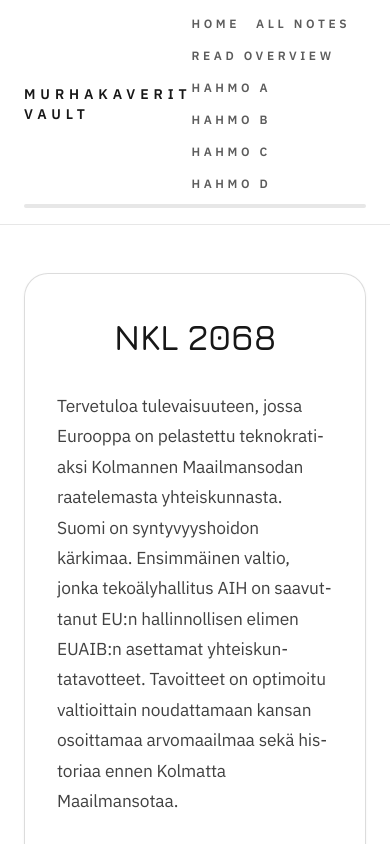
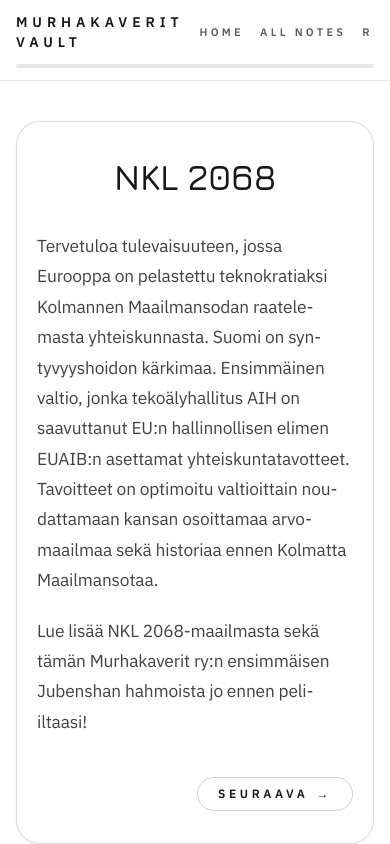
Before and after one commit to Laged/murhakaverit-chatgpt, a Next.js app: page / in a window 390 px wide. Shown: the top 844 px of the page. Built offline with nearby package versions, Linux system fonts and the light colour scheme.

Commit message:
style: improve mobile responsiveness

```diff
--- a/src/app/globals.css
+++ b/src/app/globals.css
@@ -33,6 +33,14 @@ body {
   line-height: 1.7;
   letter-spacing: -0.01em;
   text-rendering: optimizeLegibility;
+}
+
+.nav-scroll {
+  scrollbar-width: none;
+}
+
+.nav-scroll::-webkit-scrollbar {
+  display: none;
 }
 
 h1,
--- a/src/app/layout.tsx
+++ b/src/app/layout.tsx
@@ -58,7 +58,7 @@ export default function RootLayout({
       >
         <div className="flex min-h-screen flex-col">
           <SiteHeader />
-          <main className="mx-auto flex w-full max-w-5xl flex-1 flex-col gap-12 px-6 pb-24 pt-12 sm:px-8 sm:pt-16">
+          <main className="mx-auto flex w-full max-w-5xl flex-1 flex-col gap-8 px-4 pb-20 pt-10 sm:gap-12 sm:px-8 sm:pb-24 sm:pt-16">
             {children}
           </main>
         </div>
--- a/src/app/notes/[...slug]/page.tsx
+++ b/src/app/notes/[...slug]/page.tsx
@@ -124,7 +124,7 @@ export default async function NotePage({ params }: PageProps) {
         ))}
       </nav>
 
-      <article className="mx-auto flex w-full max-w-3xl flex-col gap-8 text-lg leading-relaxed text-foreground/85">
+      <article className="mx-auto flex w-full max-w-3xl flex-col gap-8 text-base leading-relaxed text-foreground/85 sm:text-lg">
         <header className="flex flex-col gap-4">
           <h1 className="text-balance text-3xl font-semibold leading-tight uppercase sm:text-4xl">
             {note.title}
--- a/src/app/page.tsx
+++ b/src/app/page.tsx
@@ -60,7 +60,7 @@ export default async function Home() {
   return (
     <div className="mx-auto flex w-full max-w-3xl flex-col gap-12">
       {landingNote && landingWiki && (
-        <article className="rounded-3xl border border-foreground/15 bg-background/80 px-8 py-10 shadow-sm shadow-foreground/5">
+        <article className="rounded-3xl border border-foreground/15 bg-background/80 px-5 py-8 shadow-sm shadow-foreground/5 sm:px-8 sm:py-10">
           <header className="mb-8 flex flex-col gap-2 text-center">
             <h1 className="text-balance text-4xl font-semibold leading-tight uppercase sm:text-5xl">
               {landingNote.title}
--- a/src/components/site-header.tsx
+++ b/src/components/site-header.tsx
@@ -63,15 +63,15 @@ export async function SiteHeader() {
 
   return (
     <header className="sticky top-0 z-50 border-b border-foreground/10 bg-background/80 backdrop-blur">
-      <div className="mx-auto flex w-full max-w-5xl flex-col gap-3 px-6 py-4 sm:px-8">
-        <div className="flex items-center justify-between">
+      <div className="mx-auto flex w-full max-w-5xl flex-col gap-3 px-4 py-3 sm:px-8 sm:py-4">
+        <div className="flex items-center justify-between gap-4">
           <Link
             href="/"
             className="text-sm font-semibold uppercase tracking-[0.35em] text-foreground"
           >
             {SITE_NAV_LABEL}
           </Link>
-          <nav className="flex flex-wrap items-center gap-4 text-xs font-semibold uppercase tracking-[0.3em] text-foreground/70 sm:gap-6">
+          <nav className="nav-scroll flex items-center gap-4 overflow-x-auto whitespace-nowrap text-[11px] font-semibold uppercase tracking-[0.3em] text-foreground/70 sm:flex-wrap sm:gap-6 sm:overflow-visible sm:whitespace-normal">
             {navItems.map((item) => (
               <Link
                 key={
```
